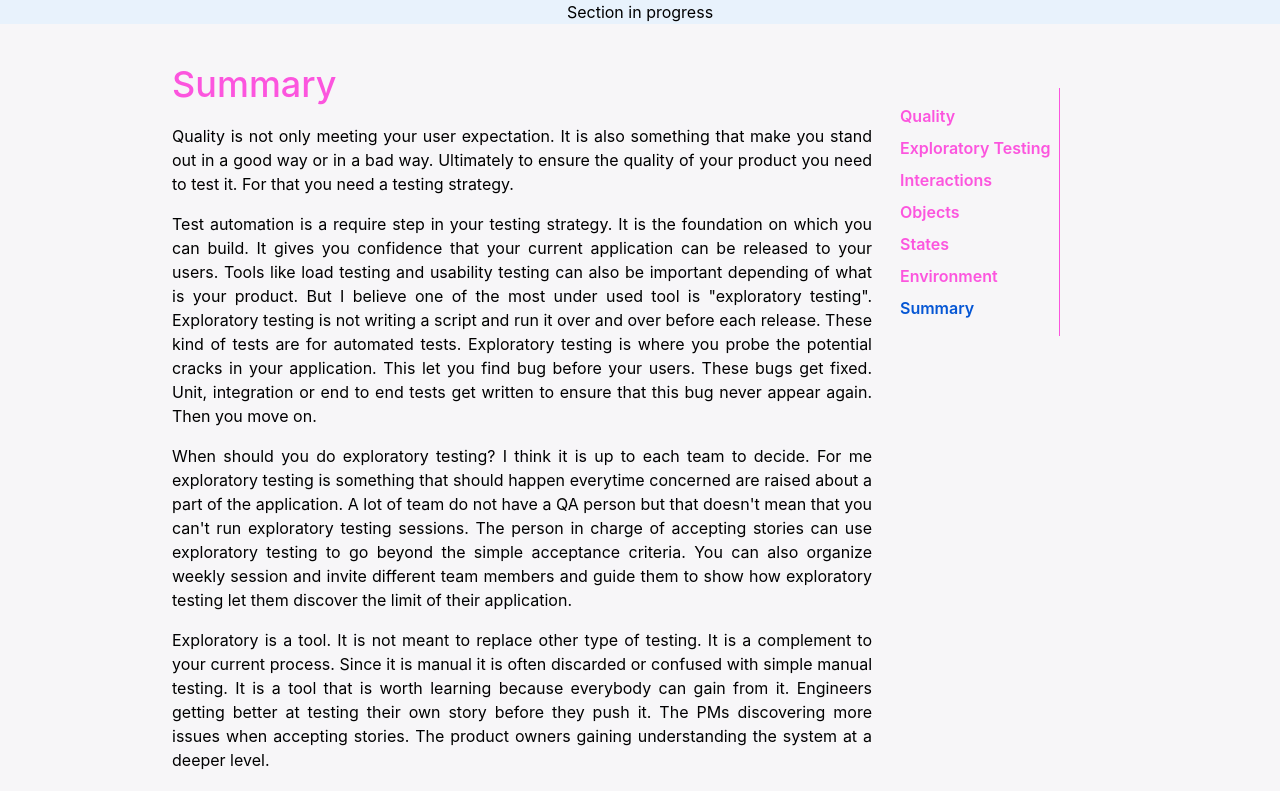
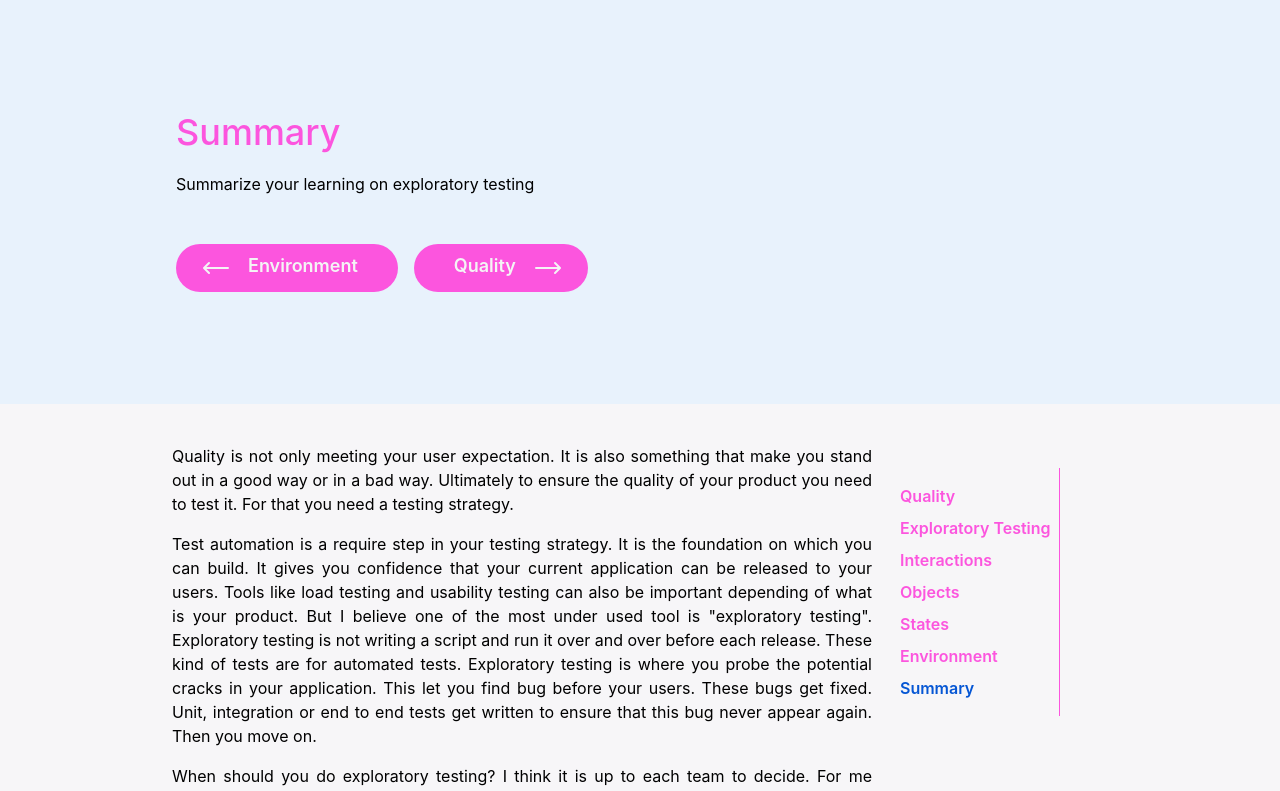
Before and after one commit to willot/Quality, a React (Create React App) app: page /summary in a window 1280 px wide. Shown: the top 791 px of the page. Built offline with nearby package versions, Linux system fonts and the light colour scheme.

Commit message:
add header for last page

```diff
--- a/src/components/LayoutWrapper.tsx
+++ b/src/components/LayoutWrapper.tsx
@@ -97,8 +97,20 @@ export const LayoutWrapper = ({
                         <h1 className="text-4xl text-left font-medium pb-5 text-pink">Application in its environment</h1>
                         <p className="pb-8">Learning how the environment around your application affect the user experience</p>
                         <section className="flex flex-row items-center space-x-4">
-                            <NavButton text="Objects" linkUrl="/objects" left={true}/>
-                            <NavButton text="Environment" linkUrl="/environment"/>
+                            <NavButton text="States" linkUrl="/states" left={true}/>
+                            <NavButton text="Summary" linkUrl="/summary"/>
+                        </section>
+                    </section>
+                )
+            }
+            case "summary" : {
+                return (
+                    <section className="px-4 text-left w-full py-28 md:w-10/12 lg:w-9/12 xl:w8/12 2xl:w-7/12">
+                        <h1 className="text-4xl text-left font-medium pb-5 text-pink">Summary</h1>
+                        <p className="pb-8">Summarize your learning on exploratory testing</p>
+                        <section className="flex flex-row items-center space-x-4">
+                            <NavButton text="Environment" linkUrl="/Environment" left={true}/>
+                            <NavButton text="Quality" linkUrl="/"/>
                         </section>
                     </section>
                 )
--- a/src/pages/Summary.tsx
+++ b/src/pages/Summary.tsx
@@ -11,9 +11,8 @@ export const Summary = () => {
 
     return (
         <section className="bg-white-bg flex flex-row justify-center w-full">
-            <LayoutWrapper section="" navigationTextButton="Quality" navigationButtonLinkUrl="/">
+            <LayoutWrapper section="summary" navigationTextButton="Quality" navigationButtonLinkUrl="/">
                 <section className="bg-white-bg h-full text-black text-justify py-10 px-1">
-                    <h1 className="text-4xl text-left font-medium pb-5 text-pink">Summary</h1>
                     <p className="pb-4">Quality is not only meeting your user expectation. It is also something that
                         make
                         you stand out in a good way
```
